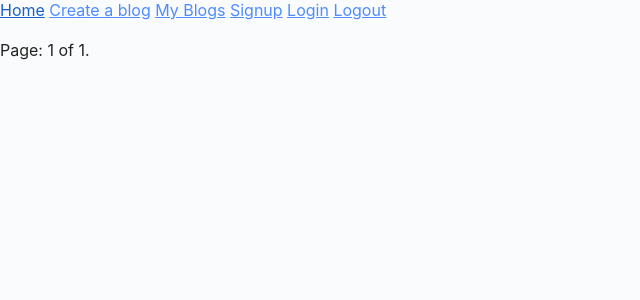
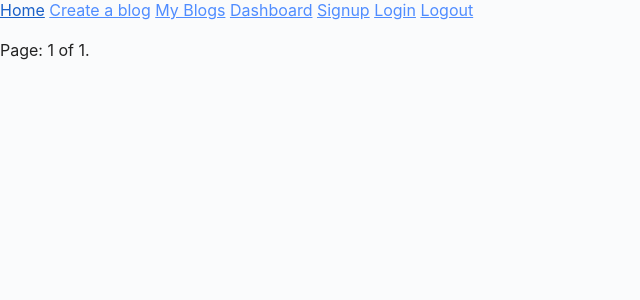
Before and after one commit to Santhosh-Madesh/blog, a Django app: page /blog/ in a window 1280 px wide. Shown: the top 300 px of the page, without its empty margins (0-640 px from the left). Run offline with Django 5.2, Linux system fonts and the light colour scheme; a user stored in the database is signed in; data that the repository does not hold is empty.

Commit message:
Modifed to have dashboard anchor tag in the nav bar

```diff
--- a/website/blog/templates/blog/index.html
+++ b/website/blog/templates/blog/index.html
@@ -13,6 +13,7 @@
         <a href="{% url 'home' %}">Home</a>
         <a href="{% url 'blog_creation' %}">Create a blog</a>
         <a href="{% url 'my_blogs' %}">My Blogs</a>
+        <a href="{% url 'dashboard' %}">Dashboard</a>
         <a href="{% url 'signup' %}">Signup</a>
         <a href="{% url 'login' %}">Login</a>
         <a href="{% url 'logout' %}">Logout</a>
```
